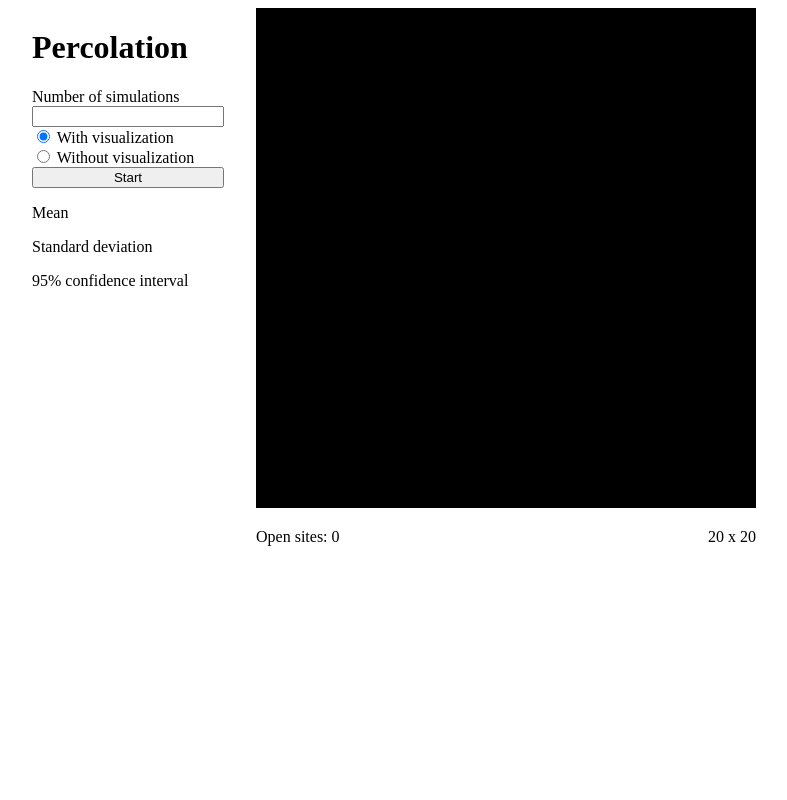
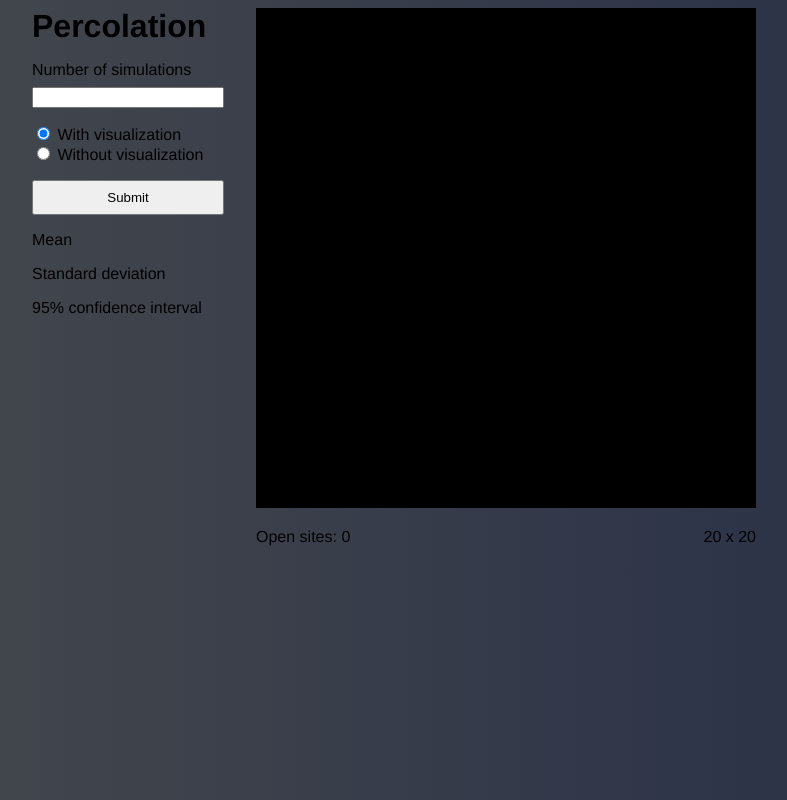
Before and after one commit to torresomarmx/percolate, a website built with webpack: page index.html in a window 1280 px wide. Shown: the whole page, without its empty margins (246-1033 px from the left). Built offline with nearby package versions, Linux system fonts and the light colour scheme.

Commit message:
add gradient background

```diff
--- a/index.html
+++ b/index.html
@@ -8,10 +8,10 @@
     <body>
         <div id="view">
             <div id="left-view">
-                <h1>Percolation</h1>
+                <h1 id="title">Percolation</h1>
                 <form id="main-form">
                     <label for="number-of-simulations">Number of simulations</label>
-                    <input id="number-of-simulations" type="number" name="num">
+                    <input id="number-of-simulations" type="number" name="num" min="1" max="1000000">
                     <div id="type-radios">
                         <div>
                             <input type="radio" value="viz" id="viz-simulation" name="type" checked>
@@ -22,7 +22,7 @@
                             <label for="no-viz-simulaiton">Without visualization</label>
                         </div>
                     </div>
-                    <input type="submit" value="Start" id="submit-button">
+                    <button form="main-form" type="submit" id="submit-button">Submit</button>
                 </form>
                 <div id="stats">
                     <p>Mean</p>
--- a/lib/entry.js
+++ b/lib/entry.js
@@ -15,7 +15,7 @@ document.addEventListener('DOMContentLoaded', ()=>{
 
         let input = document.getElementById("number-of-simulations")
 
-        if(input.length == 0){ return }
+        if(input.value.length == 0){ return }
         let number_of_simulations = parseInt(input.value)
 
         let type = document.querySelector('input[name="type"]:checked').value;
--- a/lib/styles.css
+++ b/lib/styles.css
@@ -1,3 +1,21 @@
+*{
+    box-sizing: border-box;
+}
+
+body{
+    background: linear-gradient(to right, #484b4d, #262e47);
+    font-family: 'Ubuntu', Helvetica, Arial, sans-serif;
+}
+
+h1{
+    margin: 0;
+}
+
+
+#title{
+    margin-bottom: 1rem;
+}
+
 #view{
     display: flex;
     justify-content: center;
@@ -25,3 +43,20 @@ canvas{
     display: flex;
     justify-content: space-between;
 }
+
+#submit-button{
+    padding: .5rem;
+    margin-top: .5rem;
+}
+
+#submit-button:hover{
+    cursor: pointer;
+}
+
+#type-radios{
+    margin: .5rem 0;
+}
+
+#number-of-simulations{
+    margin: .5rem 0;
+}
```
Also changed, not shown: lib/bundle.js.
